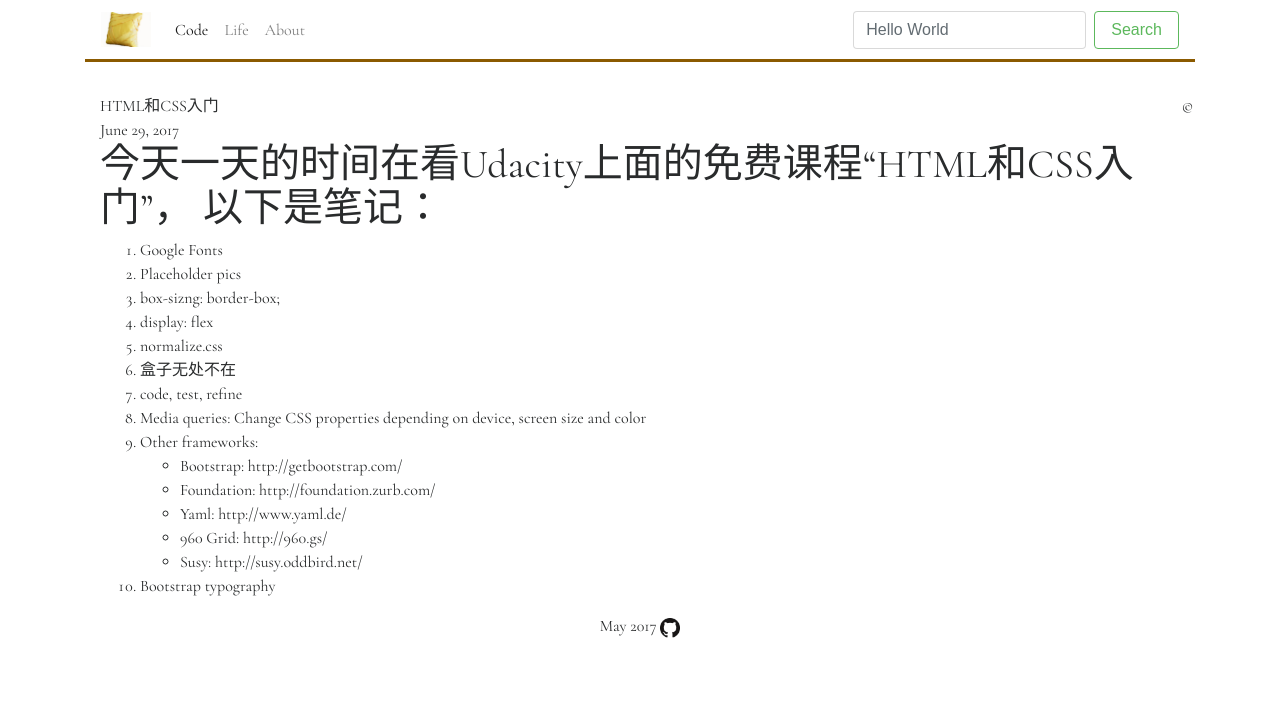
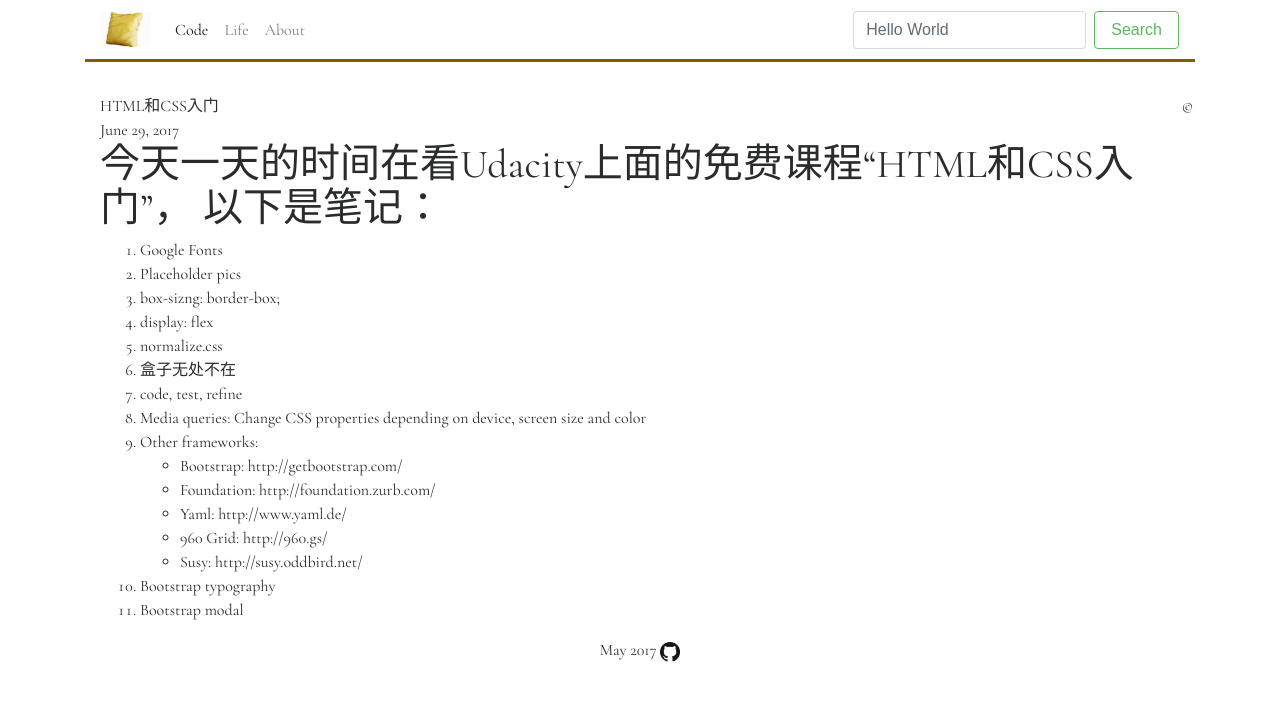
Before and after one commit to yinkouya/yinkouya.github.io, a Jekyll site: the page built from _posts/2017-06-29-HTML和CSS入门.md, in a window 1280 px wide. Shown: the top 701 px of the page. Built offline with Jekyll 4.4.1, drawn with Linux system fonts in a browser that asks for light colours; nearby versions of some CDN libraries; a script that is not in the unit is left out.

Commit message:
Update 2017-06-29-HTML和CSS入门.md

```diff
--- a/_posts/2017-06-29-HTML和CSS入门.md
+++ b/_posts/2017-06-29-HTML和CSS入门.md
@@ -21,3 +21,4 @@
   - 960 Grid: http://960.gs/
   - Susy: http://susy.oddbird.net/
 10. Bootstrap typography
+11. Bootstrap modal
```
